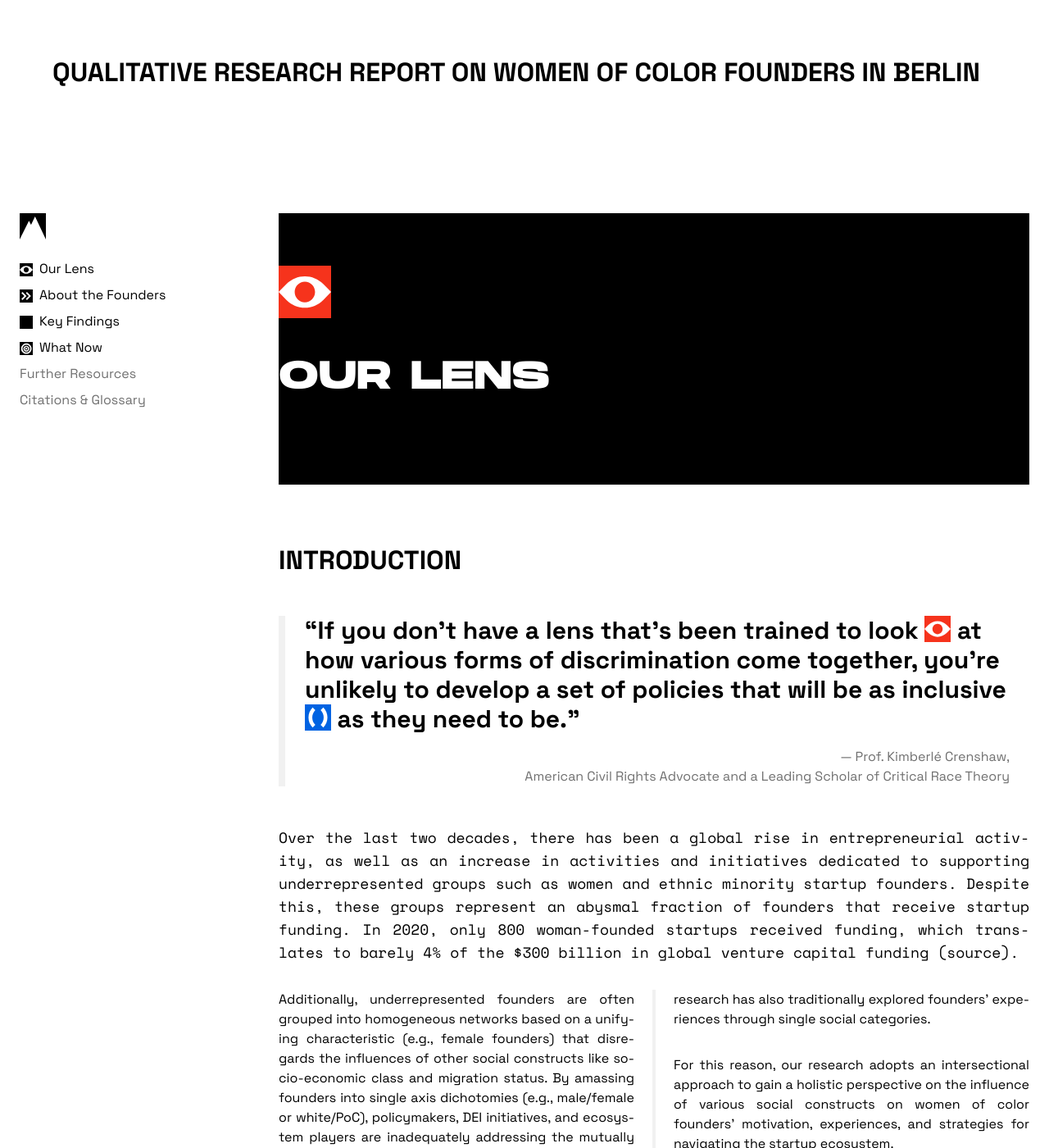
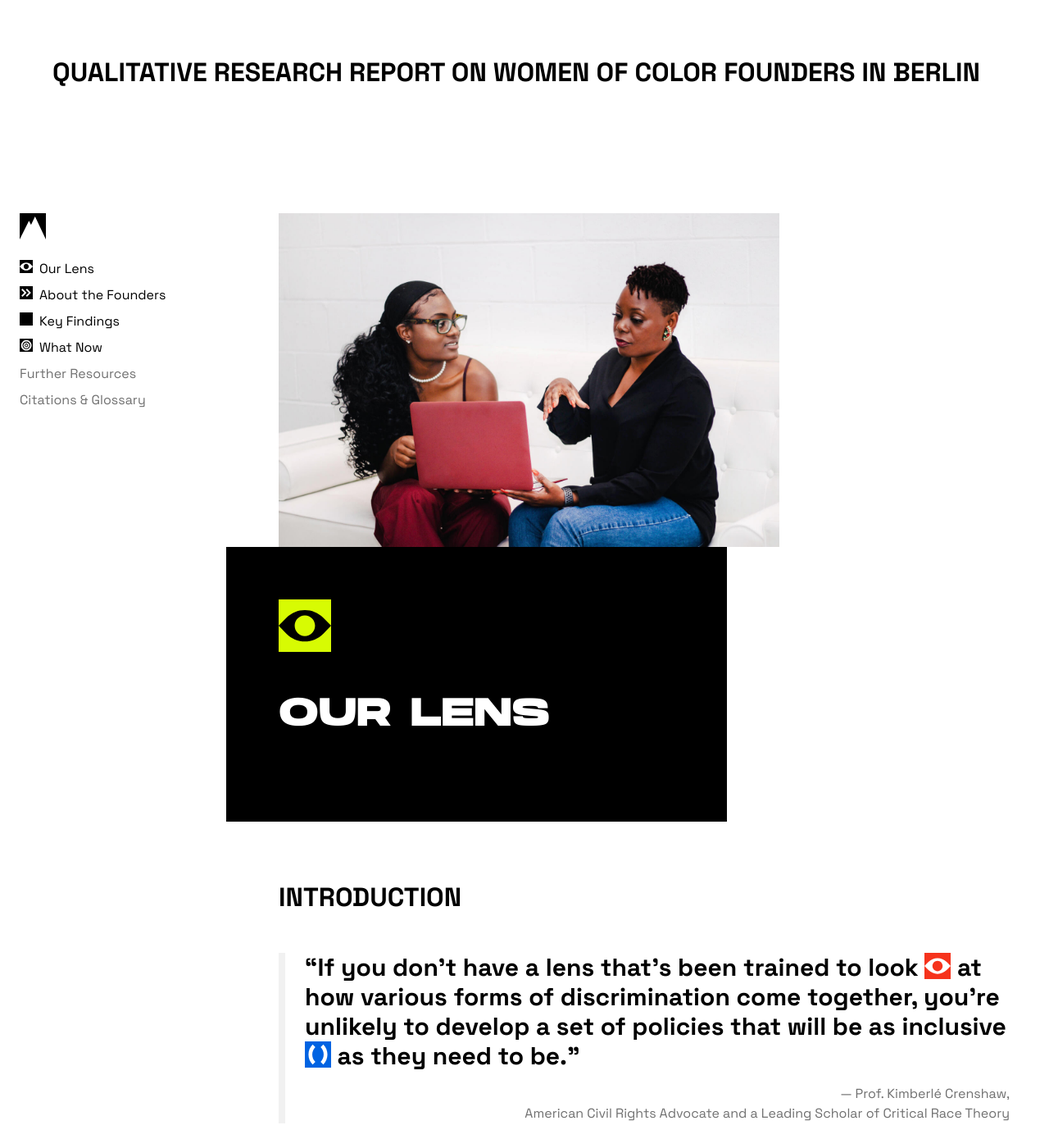
Before and after one commit to Founderland/Report, a Jekyll site: the page built from index.html, in a window 1280 px wide and 1400 px high, scrolled down 527 px. Shown: the whole window at 82% size. Built offline with Jekyll 4.4.1, drawn with Linux system fonts in a browser that asks for light colours.

Commit message:
section header wip

```diff
--- a/_includes/section-1.html
+++ b/_includes/section-1.html
@@ -4,8 +4,14 @@
 -->
 
 <div class="section-head">
-    <i class="symbol Visibility bg-red"></i>
-    <h1>Our Lens</h1>
+    <img src="assets/images/founders.jpg" alt="Two Women of Color, sitting on a sofa, disussing work on a laptop.">
+    <div class="title-card">
+        <div class="bg-lime w-16 h-16 inline-block">
+            <i class="symbol Visibility black"></i>
+        </div>
+
+        <h1>Our Lens</h1>
+    </div>
 </div>
 
 <div id="1-1">
--- a/assets/styles/output.css
+++ b/assets/styles/output.css
@@ -626,6 +626,10 @@ video {
   display: grid;
 }
 
+.h-16 {
+  height: 4rem;
+}
+
 .w-2\/3 {
   width: 66.666667%;
 }
@@ -636,6 +640,10 @@ video {
 
 .w-1\/2 {
   width: 50%;
+}
+
+.w-16 {
+  width: 4rem;
 }
 
 .grow {
@@ -701,6 +709,11 @@ video {
 .bg-black {
   --tw-bg-opacity: 1;
   background-color: rgb(0 0 0 / var(--tw-bg-opacity));
+}
+
+.bg-lime {
+  --tw-bg-opacity: 1;
+  background-color: rgb(215 251 3 / var(--tw-bg-opacity));
 }
 
 .p-12 {
@@ -1111,6 +1124,13 @@ figcaption {
   background-position: center center;
   background-repeat: no-repeat;
   background-size: contain;
+}
+
+.symbol.black {
+  filter: brightness(0%);
+}
+
+blockquote .symbol {
   margin-bottom: -1px;
 }
 
@@ -1118,6 +1138,9 @@ figcaption {
   .symbol {
     width: 32px;
     height: 32px;
+  }
+
+  blockquote .symbol {
     margin-bottom: -4px;
   }
 }
@@ -1447,15 +1470,22 @@ nav.active .overlay {
 
 /* #Section Head */
 
-.section-head {
-  /* positioning */
-  /* styling */
+.section-head img,
+.section-head .title-card {
+  width: 66.666667%;
+}
+
+.section-head img {
+  margin-right: -4rem;
+}
+
+.section-head .title-card {
   --tw-text-opacity: 1;
   color: rgb(255 255 255 / var(--tw-text-opacity));
   --tw-bg-opacity: 1;
   background-color: rgb(0 0 0 / var(--tw-bg-opacity));
-  padding-top: 4rem;
-  padding-bottom: 4rem;
+  padding: 4rem;
+  margin-left: -4rem;
 }
 
 .section-head .symbol {
```
Also changed, not shown: assets/styles/input.css (+17 -6 lines), assets/images/founders.jpg (added).
